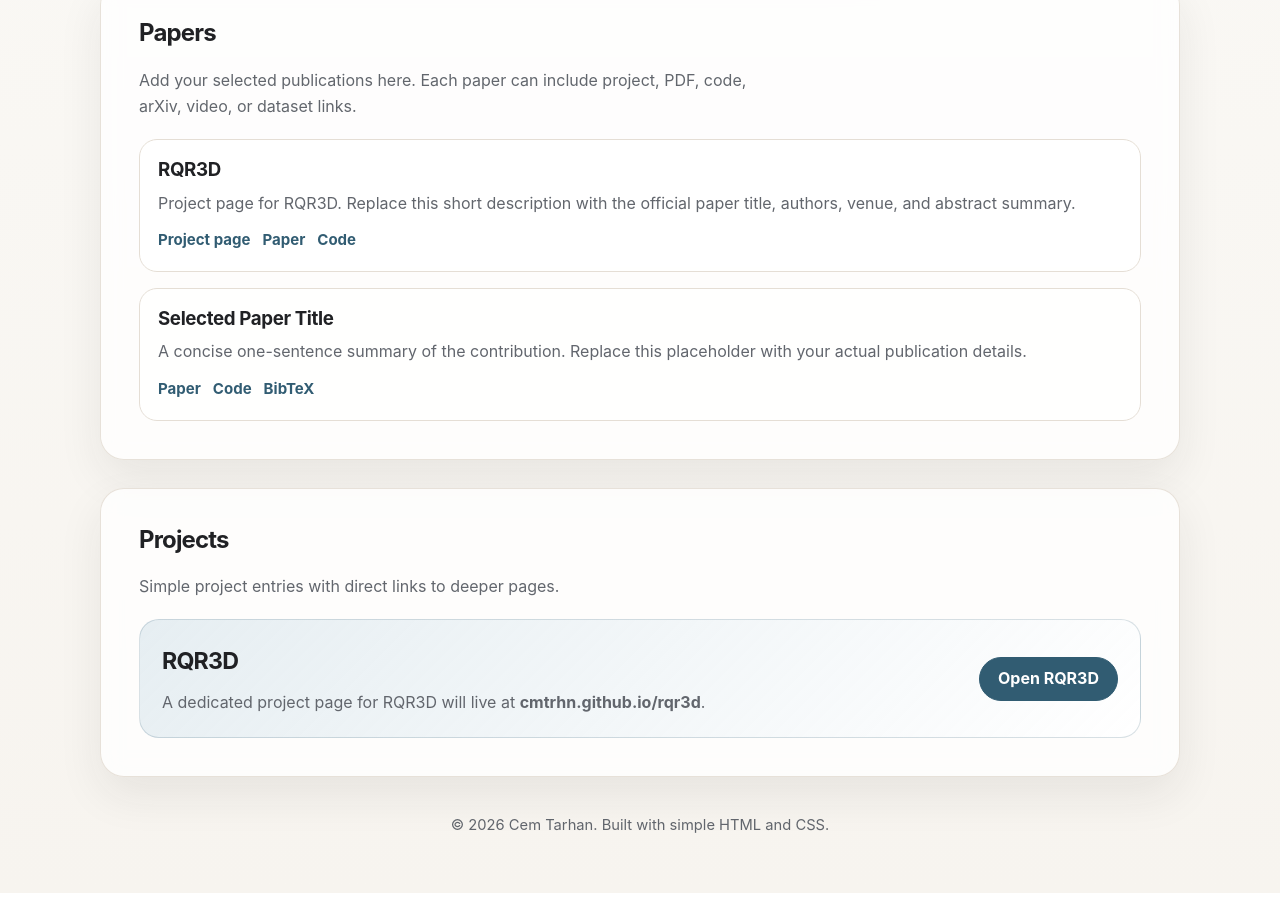
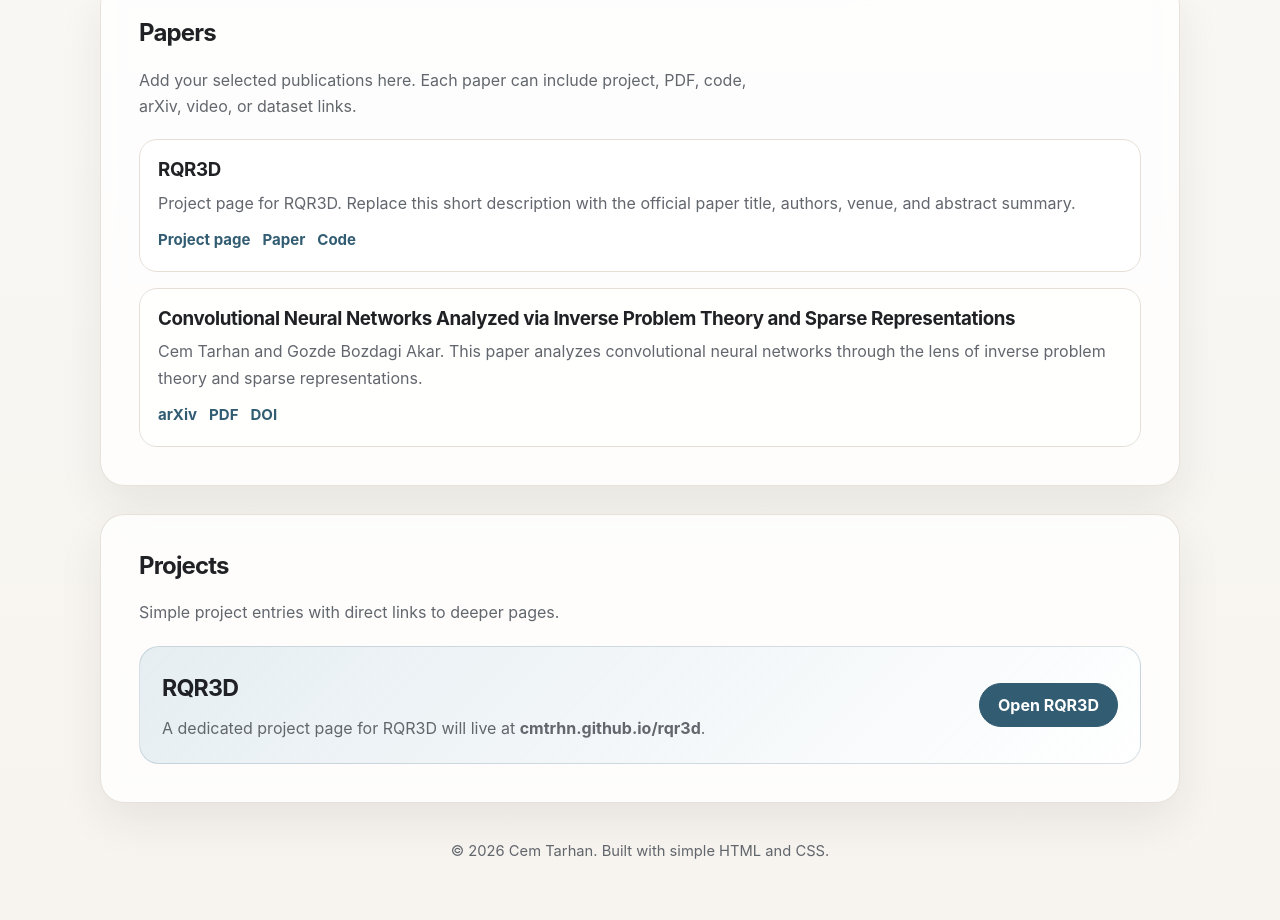
Before and after one commit to cmtrhn/cmtrhn.github.io, a plain HTML site: page index.html in a window 1280 px wide. Shown: the part 611-1531 px from the top of the page. Before the commit the page ends 1504 px from the top, so only its background shows below. Drawn offline with Linux system fonts and the light colour scheme.

Commit message:
Update index.html

```diff
--- a/index.html
+++ b/index.html
@@ -378,14 +378,14 @@
           </article>
 
           <article class="paper">
-            <h3>Selected Paper Title</h3>
+            <h3>Convolutional Neural Networks Analyzed via Inverse Problem Theory and Sparse Representations</h3>
             <p>
-              A concise one-sentence summary of the contribution. Replace this placeholder with your actual publication details.
+              Cem Tarhan and Gozde Bozdagi Akar. This paper analyzes convolutional neural networks through the lens of inverse problem theory and sparse representations.
             </p>
             <div class="paper-links">
-              <a href="#">Paper</a>
-              <a href="#">Code</a>
-              <a href="#">BibTeX</a>
+              <a href="https://arxiv.org/abs/1807.07998" target="_blank" rel="noreferrer">arXiv</a>
+              <a href="https://arxiv.org/pdf/1807.07998" target="_blank" rel="noreferrer">PDF</a>
+              <a href="https://doi.org/10.1049/iet-spr.2018.5220" target="_blank" rel="noreferrer">DOI</a>
             </div>
           </article>
         </div>
```
